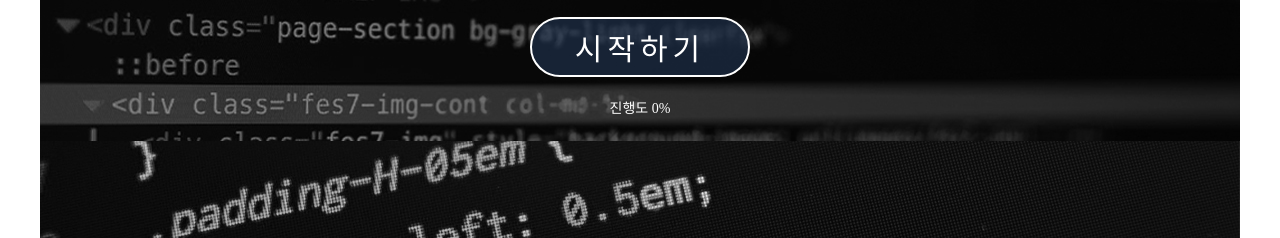
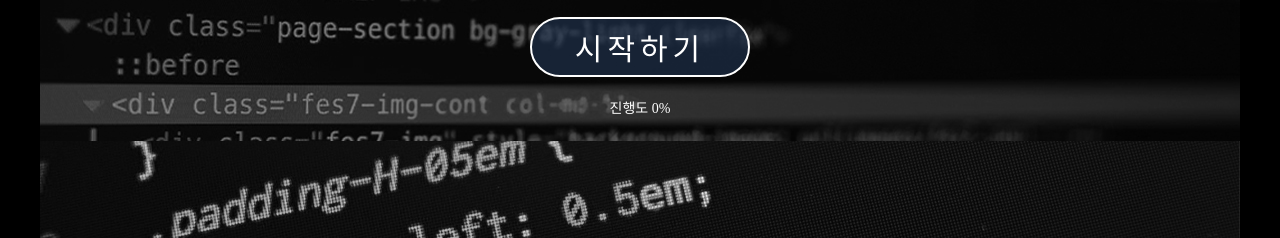
Before and after one commit to Noma9363/nomad-project, a plain HTML site: page CT.html in a window 1280 px wide. Shown: the part 439-677 px from the top of the page. Drawn offline with Linux system fonts and the light colour scheme; a web font is replaced by a local one.

Commit message:
Update CT.css

```diff
--- a/css/CT.css
+++ b/css/CT.css
@@ -3,6 +3,10 @@
 {
     margin: 0;
     font-family: 맑은 고딕 sans-serif;
+}
+body
+{
+    background-color : #000000;
 }
 @font-face {
     font-family: 'NIXGONL-Vb';
```
